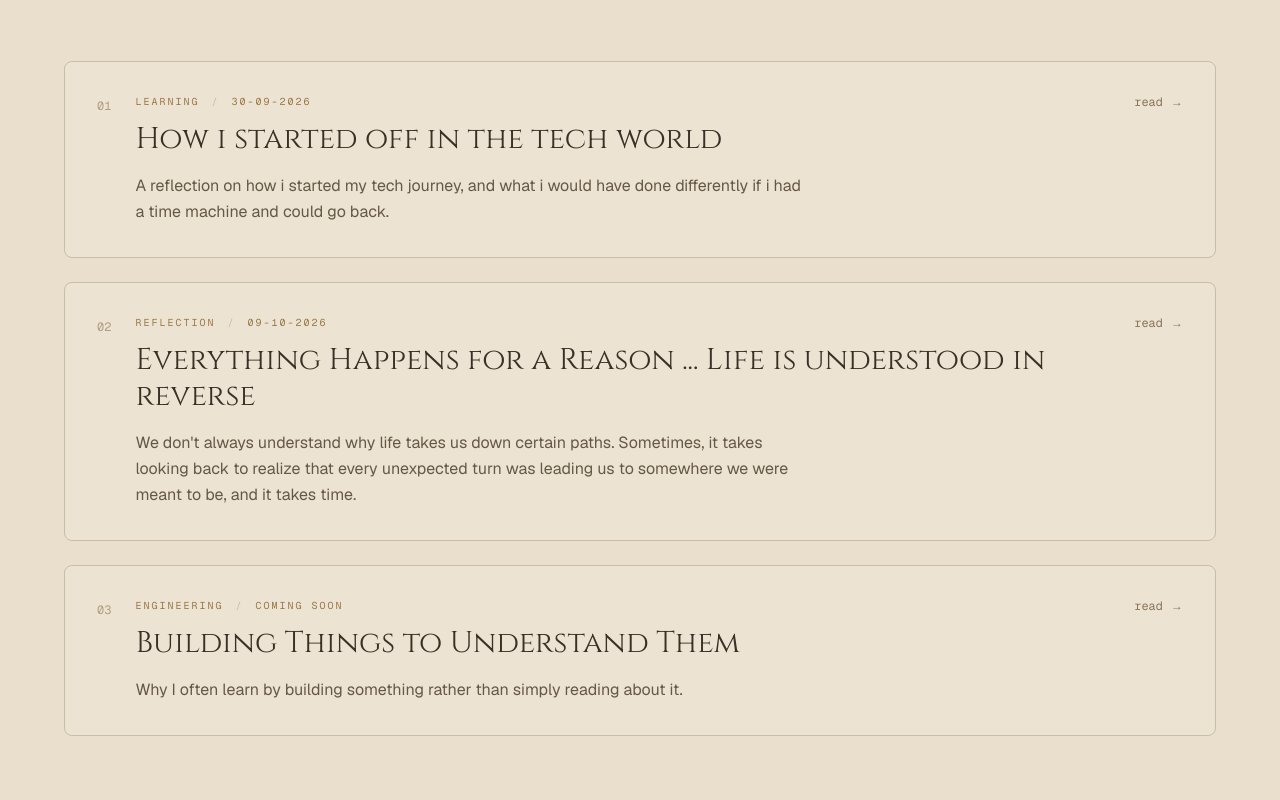
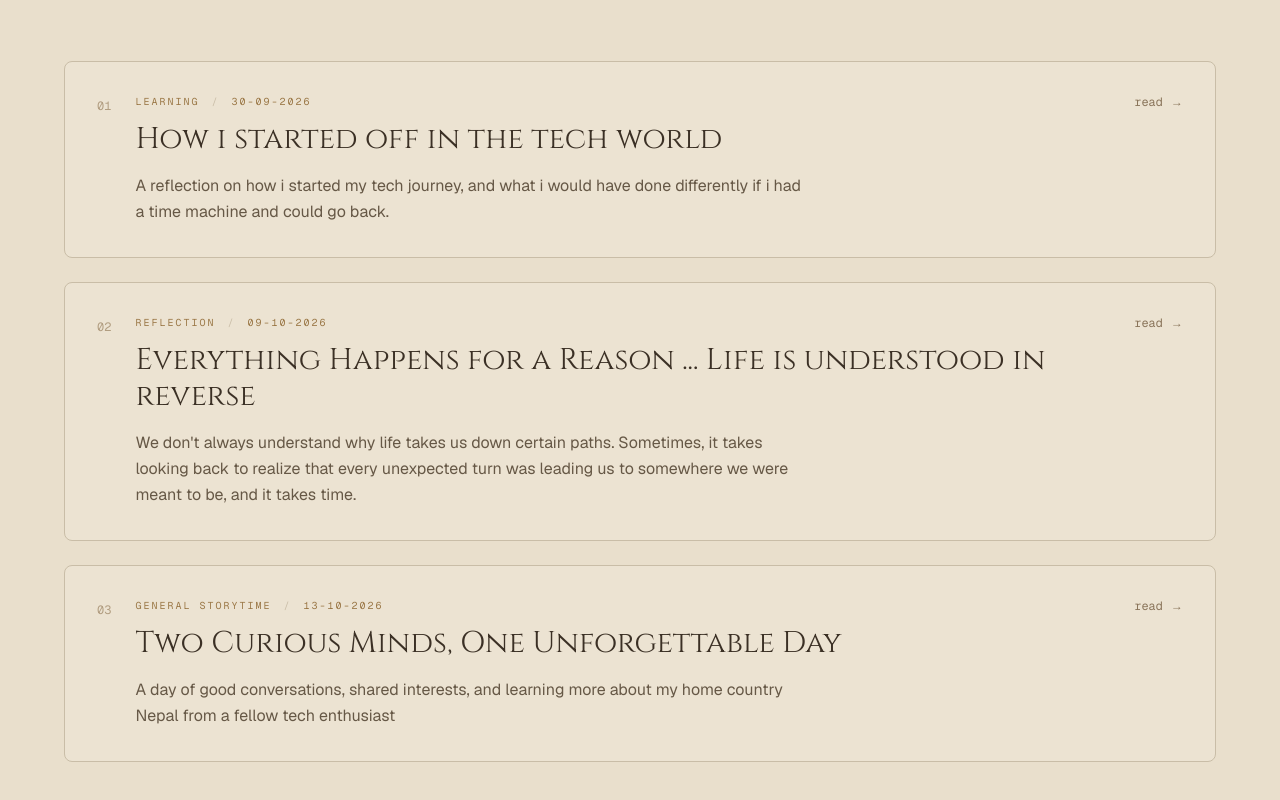
Before and after one commit to Palden78/PortfolioWebpage, a Next.js app: page /journey in a window 1280 px wide. Shown: the part 1203-2003 px from the top of the page. Built offline with nearby package versions, Linux system fonts and the light colour scheme.

Commit message:
added new story

```diff
--- a/data/stories.ts
+++ b/data/stories.ts
@@ -110,15 +110,52 @@ export const stories: Story[] = [
 
   {
     slug: "building-things-to-understand-them",
-    title: "Building Things to Understand Them",
+    title: "Two Curious Minds, One Unforgettable Day",
     description:
-      "Why I often learn by building something rather than simply reading about it.",
-    date: "Coming soon",
-    category: "Engineering",
+      "A day of good conversations, shared interests, and learning more about my home country Nepal from a fellow tech enthusiast",
+    date: "13-10-2026",
+    category: "General StoryTime",
     content: [
-      "This is a placeholder for a future story.",
-      "You could talk about a project that taught you something you could not fully understand from theory alone.",
-      "Explain what confused you, what you built, what broke, and what finally clicked.",
+      "In the summer of 2018, I visited my homeland, Nepal, and spent my summer vacation there.",
+
+        "I was introduced to a distant cousin on my mom's side of the family, who struck me as intelligent and driven. His name was Aju, he was a few years older than me, and he showed me around his house while explaining the basics of the major science subjects: Biology, Chemistry, and Physics, because I had already chosen my electives for my third year of secondary school. But even back then I could tell that he was a bright and studious person.",
+
+        "Fast-forward a few years to June 2022, when I graduated from secondary school. My mom received a congratulatory message on facebook from the same cousin, who was by then well into his university journey studying Computer Science, just as I hoped to do.",
+
+        "Fast-forward to my second year of university. I decided to connect with him on LinkedIn, and he gave me some helpful advice. Admittedly, I didn't pay much attention to it at the time because I was pretty lazy, ngl.",
+
+        "But one thing that really caught my attention was his personal website, which was called CSAJU at the time. It featured stories about his motivations, life journey, and so many other cool things. His website genuinely inspired me to create one of my own someday, and it played a big part in why I started building this page and filling it with my own stories. CSAJU no longer exists, unfortunately, but his website now lives on at ajutamang.com.",
+
+        "I really really liked the idea of having my own personal site, but the barrier to getting started felt too high back then. For one, I was lazy and lacked direction. On top of that, in 2024, chatbots could barely generate usable HTML with consistent styling, so building a polished website still felt like a daunting task.",
+
+        "Then came a series of canon events towards the end of my second year and I realised it was time to stop messing around, so I started taking my studies more seriously and, for the first time, finally developed a genuine passion for technology and problem-solving.",
+
+        "Fast-forward to my final year of university. After giving my final-year project everything I had and pushing myself to achieve the best grades possible in my final semester, I found myself constantly worrying about failing even a single course. Eventually, I decided to take a quick solo trip to Nepal to unwind after my exams, clear my head, and reconnect with my roots.",
+
+        "It was my first time travelling completely alone, although I had my family helping me get around and sort everything out. I even dyed my hair a crazy colour for the first time in my life: blonde. After all, I'm only young once, and I'd rather enjoy it now while I have fewer responsibilities.",
+
+        "Then my uncle received a message from Aju saying that he was available to meet up and hang out with me on a weekend when he had a day off work. He has since built a stable and fruitful career, putting his skills to use across DevOps, backend development, and several other highly technical areas.",
+
+        "Then came the day we finally met. We shook hands and started with a regular conversation, but most of the time, we were just playing around with our little bhai (younger nephew), a nine-year-old kid who was absolutely hilarious and full of energy.",
+
+        "We didn't talk too much about tech, and he had left his laptop at home. After all, avoiding burnout is essential in tech, especially because you can dive into almost any domain and keep learning forever and ever and ever and ever and ever, recursively. There's no real end to learning or catching up in tech, particularly with the accelerated progress brought about by AI. I respected his decision, and we spent most of our time talking about life in Nepal, how things work there, and all sorts of things I had never really understood about my own country. Honestly, I realised just how much I didn't know about the place I came from.",
+
+        "He did share a few insights about tech, particularly on how to avoid burnout and develop the right mindset in such a competitive field. He also had a really cool bike and told me that he would often go for rides just to clear his head. Honestly, that sounds hella cool. This time, instead of being the oblivious guy who barely took advice seriously, I listened and came away with a better understanding of how to approach the next two crucial years of my development as I embark on my journey towards becoming a cybersecurity professional.",
+
+        "I can't disclose too much about our conversations, but what surprised me most was the amount of tech talent hidden away in Nepal. To elaborate, many of the friends he mentioned were absolutely cracked. Some had built their own operating systems as teenagers (Windows and macOS are examples of operating systems), while others had even worked on certain mission-critical government operations and much more. This really got me thinking about how, in developing countries, talent is abundant, but opportunities are often scarce. There are people out there who may be far more talented than I am, yet lack access to the opportunities I have. Some of them would give anything to be in my position. That realisation left me reflecting on how I need to lock in and make the most of every opportunity ahead of me, unlike how I approached my undergraduate years.",
+
+        "Overall, I had a great day with him and our family. He even bought me ice cream, lol. Next time we meet, the ice cream is on me! Unfortunately, I ate a little too much, and between my rather weak immune system and the dust along some parts of the road, my body didn't take it too well. A few days later, I ended up having asthma symptoms, haha.",
+
+        {
+        type: "image",
+        src: "/cs_aju.jpg",
+        alt: "Photo of me and CSAJU with my crazy blonde hair",
+
+        },
+
+
+
+
     ],
   },
 ];
```
Also changed, not shown: 1 other file (tests, documents, lock files or other folders).
